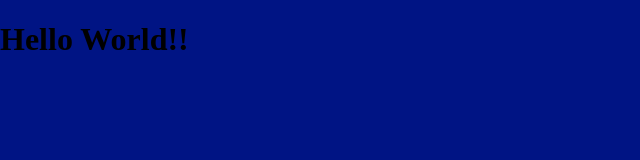
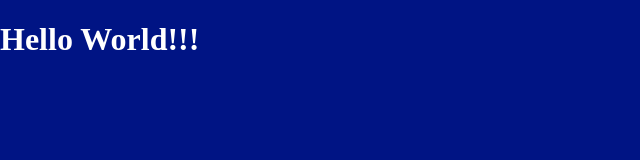
Before and after one commit to brian-skinner/brian-skinner, a plain HTML site: page index.html in a window 1280 px wide. Shown: the whole page, without its empty margins (0-640 px from the left). Drawn offline with nearby package versions, Linux system fonts and the light colour scheme.

Commit message:
Update index.html

```diff
--- a/index.html
+++ b/index.html
@@ -8,6 +8,7 @@
     <style>
       html, body {
         background-color: #001484; /* blueprint blue */
+        color: #ffffff; /* white */
         padding: 0;
         margin: 0;
       }
@@ -42,7 +43,7 @@
   </head>
   <body>
     <!-- TODO: add content -->
-    <h1>Hello World!!</h1>
+    <h1>Hello World!!!</h1>
 
   </body>
 </html>
```
Lines whose indentation alone changed are shown as unchanged.
